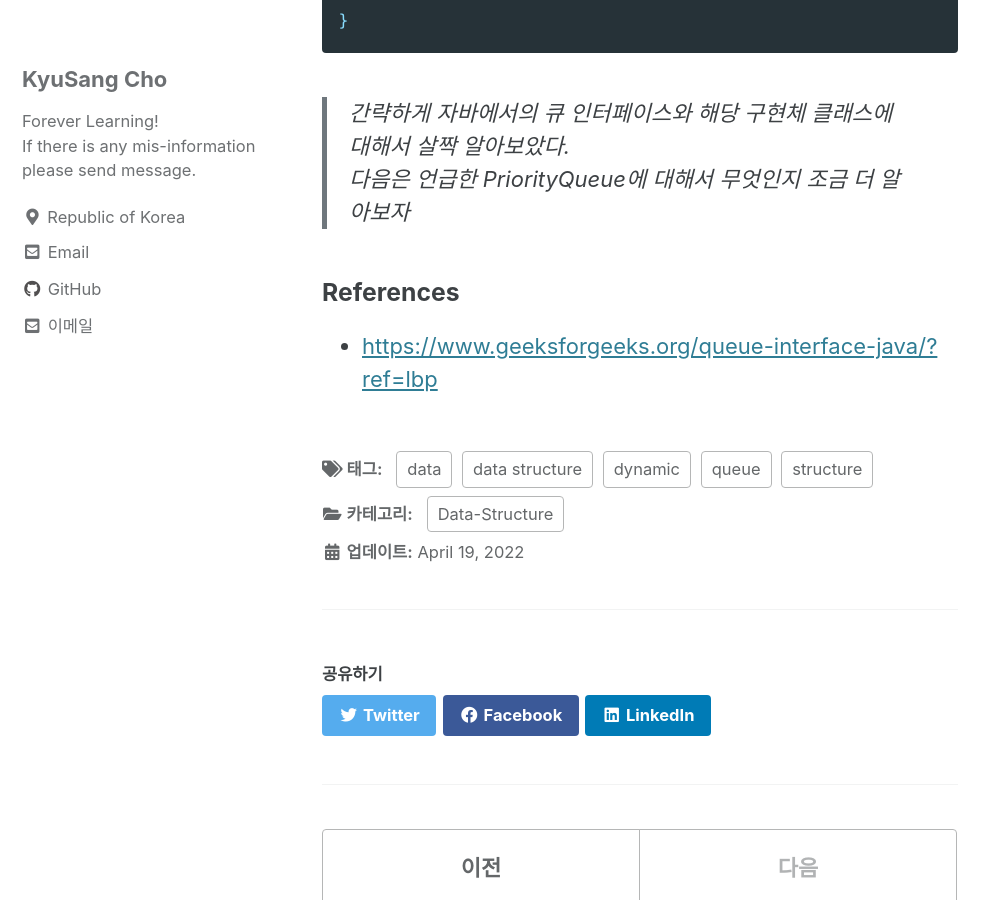
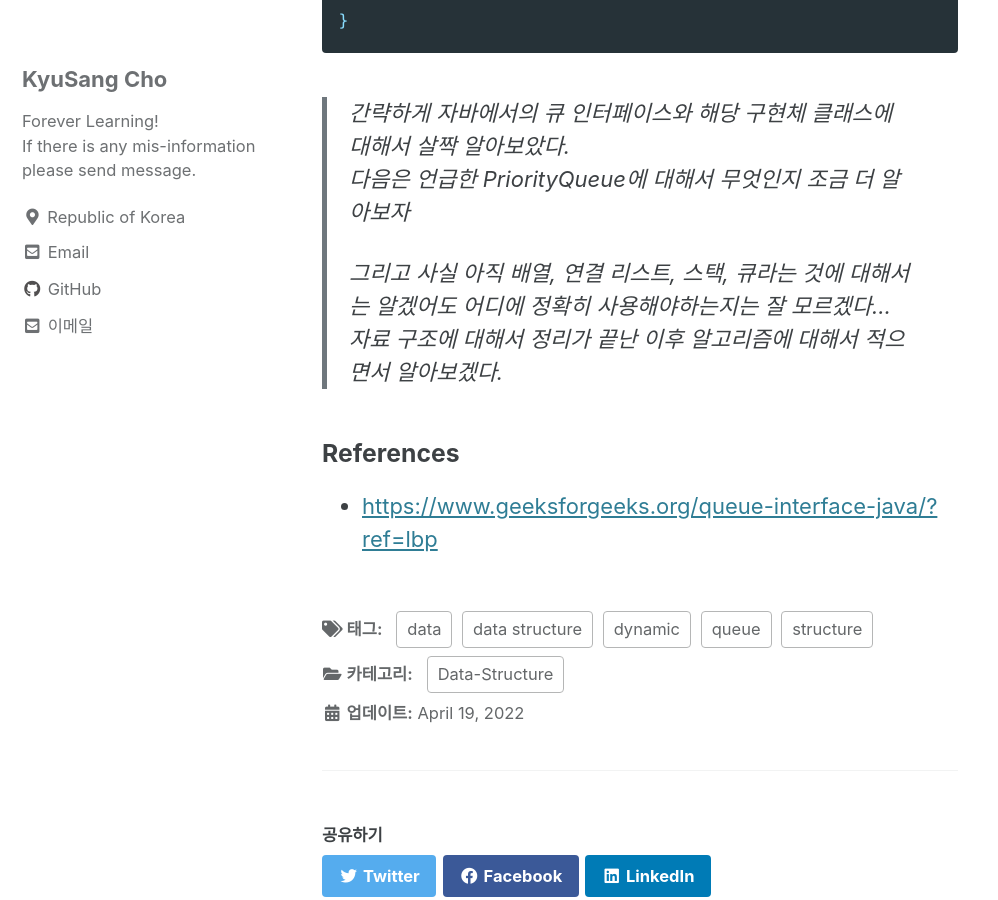
Before and after one commit to DevKS-Yet/DevKs-Yet.github.io, a Jekyll site: the page built from _posts/2022-04-19-76(data-structure5-1).md, in a window 1280 px wide and 900 px high, scrolled down 8223 px. Shown: the whole window, without its empty margins (0-998 px from the left). Built offline with Jekyll 4.4.1, drawn with Linux system fonts in a browser that asks for light colours; cached includes are drawn as plain includes.

Commit message:
20220420

```diff
--- a/_posts/2022-04-19-76(data-structure5-1).md
+++ b/_posts/2022-04-19-76(data-structure5-1).md
@@ -242,6 +242,8 @@ class QueuePriorityBlockingQueue {
 
 > 간략하게 자바에서의 큐 인터페이스와 해당 구현체 클래스에 대해서 살짝 알아보았다.
 > 다음은 언급한 PriorityQueue에 대해서 무엇인지 조금 더 알아보자
+>
+> 그리고 사실 아직 배열, 연결 리스트, 스택, 큐라는 것에 대해서는 알겠어도 어디에 정확히 사용해야하는지는 잘 모르겠다... 자료 구조에 대해서 정리가 끝난 이후 알고리즘에 대해서 적으면서 알아보겠다.
 
 
 ### References
```
